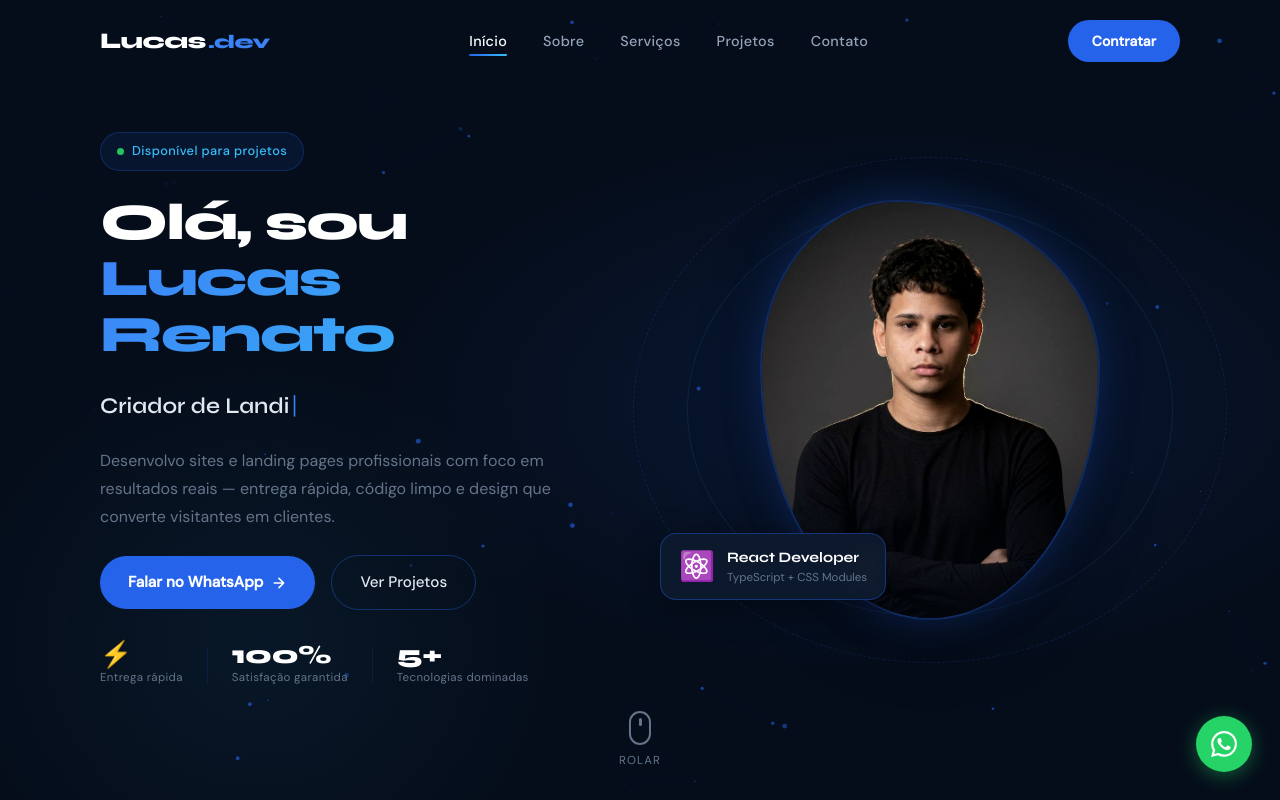
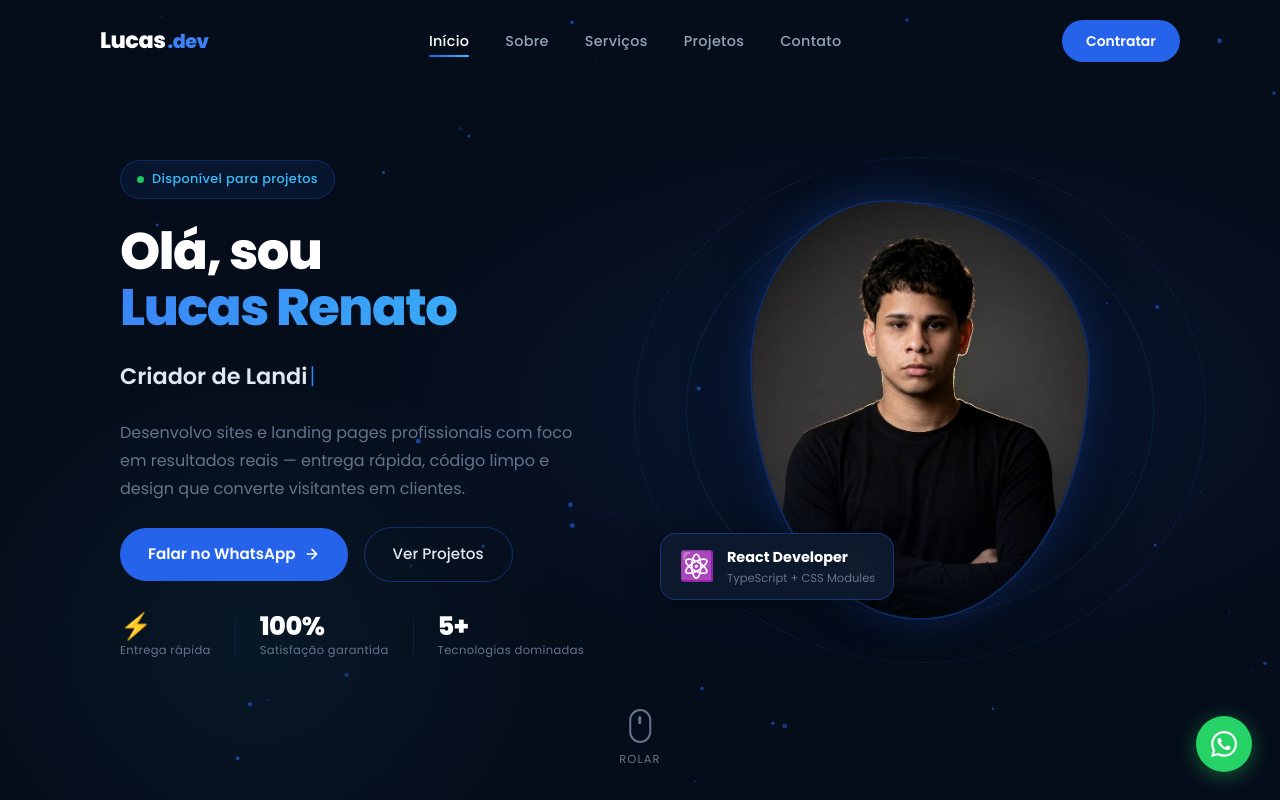
Before and after one commit to lucasrenatolu5-spec/portfolio, a React (Vite) app: page / in a window 1280 px wide. Shown: the top 800 px of the page. Built offline with nearby package versions, Linux system fonts and the light colour scheme.

Commit message:
feat: fonte Poppins e projetos em destaque

```diff
--- a/index.html
+++ b/index.html
@@ -10,7 +10,7 @@
     <!-- Fontes do Google: Syne (display) + DM Sans (corpo) -->
     <link rel="preconnect" href="https://fonts.googleapis.com" />
     <link rel="preconnect" href="https://fonts.gstatic.com" crossorigin />
-    <link href="https://fonts.googleapis.com/css2?family=Syne:wght@400;500;600;700;800&family=DM+Sans:ital,opsz,wght@0,9..40,300;0,9..40,400;0,9..40,500;1,9..40,300&display=swap" rel="stylesheet" />
+    <link href="https://fonts.googleapis.com/css2?family=Poppins:wght@300;400;500;600;700;800&display=swap" rel="stylesheet" />
   </head>
   <body>
     <div id="root"></div>
--- a/src/App.tsx
+++ b/src/App.tsx
@@ -24,9 +24,9 @@
       <main>
         <Hero />
         <Diferenciais />
+        <Projects />
+        <Services />
         <About />
-        <Services />
-        <Projects />
         <Contact />
      </main>
 
--- a/src/styles/globals.css
+++ b/src/styles/globals.css
@@ -32,8 +32,8 @@
   --color-border-hover: rgba(37, 99, 235, 0.4);
 
   /* Tipografia */
-  --font-display: 'Syne', sans-serif;
-  --font-body: 'DM Sans', sans-serif;
+  --font-display: 'Poppins', sans-serif;
+  --font-body: 'Poppins', sans-serif;
 
   /* Espaçamentos */
   --section-padding: clamp(80px, 10vw, 120px);
```
